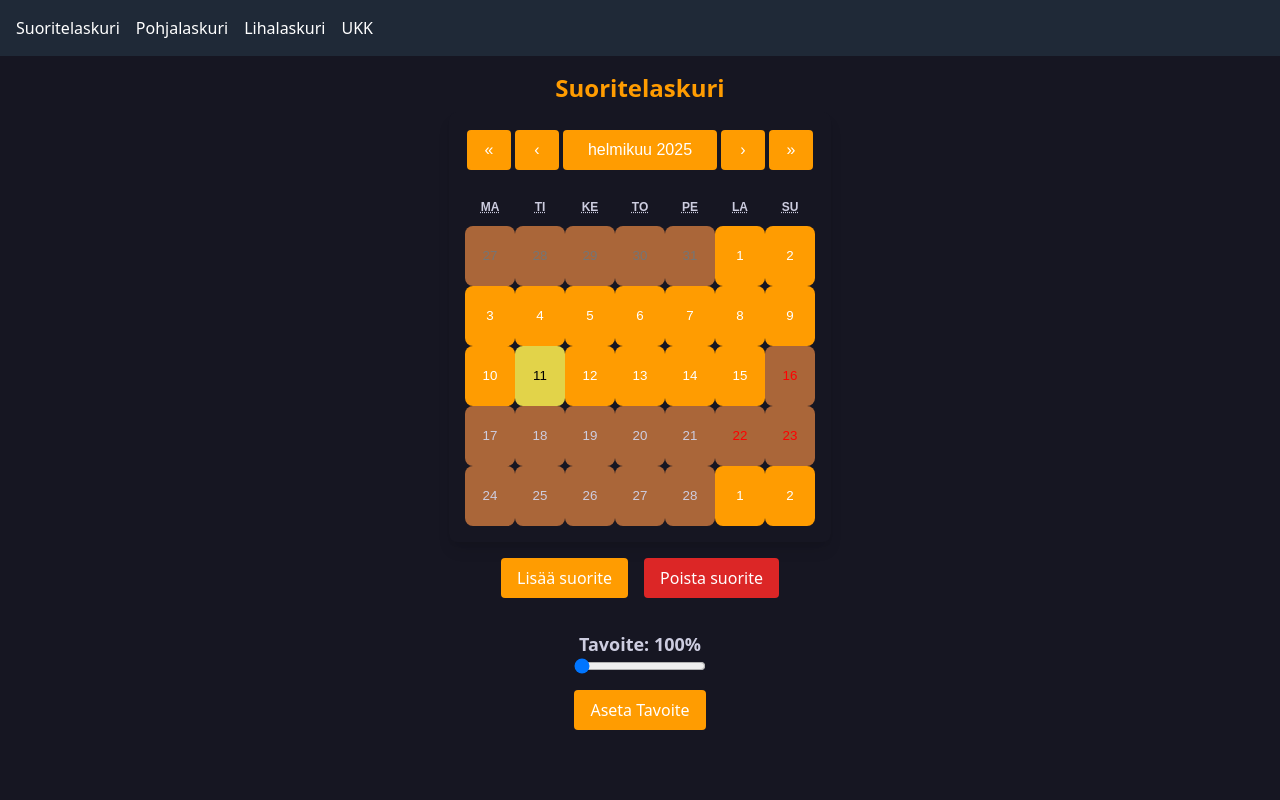
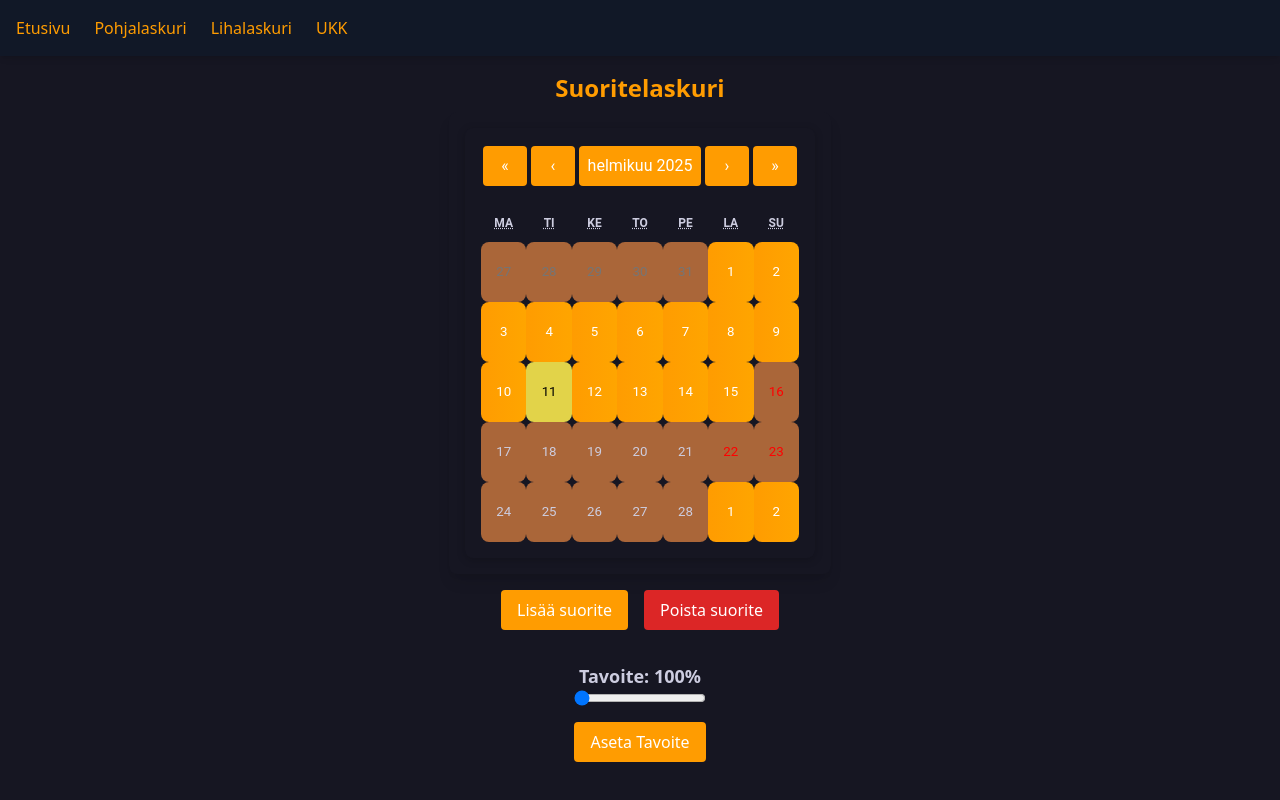
Before and after one commit to ramzorrr/polku, a React (Vite) app: page / in a window 1280 px wide. Shown: the top 800 px of the page. Built offline with nearby package versions, Linux system fonts and the light colour scheme.

Commit message:
some changes in the CSS

```diff
--- a/src/DailyPerformance.tsx
+++ b/src/DailyPerformance.tsx
@@ -3,18 +3,18 @@ import React from 'react';
 interface DailyPerformanceProps {
   value: string;
   percentage: number;
-  label?: string; // optional label prop
+  label?: string;
 }
 
 const DailyPerformance: React.FC<DailyPerformanceProps> = ({
   value,
   percentage,
-  label = "Päivittäinen suorite", // default label if none is provided
+  label = "Päivittäinen suorite",
 }) => {
   return (
-    <div className="p-4 bg-blue-500 text-white rounded shadow-lg">
-      <h3 className="text-lg font-bold">{label}</h3>
-      <p>{value} ({percentage}%)</p>
+    <div className="p-6 bg-gradient-to-r from-blue-600 to-blue-400 text-white rounded-lg shadow-md hover:shadow-xl transform hover:scale-105 transition duration-300">
+      <h3 className="text-xl font-semibold mb-2">{label}</h3>
+      <p className="text-2xl font-bold">{value} <span className="text-lg">({percentage}%)</span></p>
     </div>
   );
 };
--- a/src/DirectToGoal.tsx
+++ b/src/DirectToGoal.tsx
@@ -9,14 +9,12 @@ interface DirectToGoalProps {
 const DirectToGoal: React.FC<DirectToGoalProps> = ({
   value,
   percentage,
-  label = "Suoraan tavoitteeseen", // default value if none provided
+  label = "Suoraan tavoitteeseen",
 }) => {
   return (
-    <div className="p-4 bg-green-500 text-white rounded shadow-lg">
-      <h3 className="text-lg font-bold">{label}</h3>
-      <p>
-        {value} ({percentage}%)
-      </p>
+    <div className="p-6 bg-gradient-to-r from-green-600 to-green-400 text-white rounded-lg shadow-md hover:shadow-xl transform hover:scale-105 transition duration-300">
+      <h3 className="text-xl font-semibold mb-2">{label}</h3>
+      <p className="text-2xl font-bold">{value} <span className="text-lg">({percentage}%)</span></p>
     </div>
   );
 };
--- a/src/Navbar.tsx
+++ b/src/Navbar.tsx
@@ -1,15 +1,15 @@
-// Navbar.tsx
 import React from 'react';
 import { Link } from 'react-router-dom';
 
-
 const Navbar: React.FC = () => {
   return (
-    <nav className="p-4 bg-gray-800 text-white">
-      <Link to="/" className="mr-4">Suoritelaskuri</Link>
-      <Link to="/pohjalaskuri" className="text-white mr-4">Pohjalaskuri</Link>
-      <Link to="/lihalaskuri" className="text-white mr-4">Lihalaskuri</Link>
-      <Link to="/faq" className="text-white mr-4" >UKK</Link>
+    <nav className="sticky top-0 z-50 p-4 bg-gray-900 shadow-md flex justify-between items-center text-[#FF9C01]">
+      <div className="space-x-6">
+        <Link to="/" className="hover:text-yellow-400 transition duration-200">Etusivu</Link>
+        <Link to="/pohjalaskuri" className="hover:text-yellow-400 transition duration-200">Pohjalaskuri</Link>
+        <Link to="/lihalaskuri" className="hover:text-yellow-400 transition duration-200">Lihalaskuri</Link>
+        <Link to="/faq" className="hover:text-yellow-400 transition duration-200">UKK</Link>
+      </div>
     </nav>
   );
 };
--- a/src/PerformanceModal.tsx
+++ b/src/PerformanceModal.tsx
@@ -138,8 +138,8 @@ const PerformanceModal: React.FC<PerformanceModalProps> = ({
   // --- End Dynamic Performance Calculation ---
 
   return (
-    <div className="fixed inset-0 flex items-center justify-center bg-black bg-opacity-50 z-50" lang="fi-FI">
-      <div className="bg-white p-6 rounded text-black shadow-lg w-80">
+    <div className="fixed inset-0 flex items-center justify-center bg-black bg-opacity-50 backdrop-blur-sm z-50 transition-opacity duration-300">
+      <div className="bg-white p-6 rounded text-black shadow-lg w-80 transform transition-all duration-300">
         <h3 className="text-xl font-bold mb-4">Lisää suorite</h3>
         <form onSubmit={onSubmit}>
           {/* SIGN-IN TIME */}
--- a/src/RemainingWorkdays.tsx
+++ b/src/RemainingWorkdays.tsx
@@ -2,9 +2,9 @@ import React from 'react';
 
 const RemainingWorkdays = ({ days }: { days: number }) => {
   return (
-    <div className="p-4 bg-red-500 text-white rounded shadow-lg">
-      <h3 className="text-lg font-bold">Työpäiviä jäljellä</h3>
-      <p>{days}</p>
+    <div className="p-6 bg-gradient-to-r from-red-600 to-red-400 text-white rounded-lg shadow-md hover:shadow-xl transform hover:scale-105 transition duration-300">
+      <h3 className="text-xl font-semibold mb-2">Työpäiviä jäljellä</h3>
+      <p className="text-2xl font-bold">{days}</p>
     </div>
   );
 };
--- a/src/Tavoite.tsx
+++ b/src/Tavoite.tsx
@@ -195,11 +195,11 @@ const Tavoite = ({
       {/* Remaining Data Display */}
       {savedGoal !== null && remainingData && (
         <div className="mt-4 grid grid-cols-1 gap-4">
-          <div className="p-4 bg-pink-500 text-white rounded shadow-lg">
-            <h3 className="text-lg font-bold">Jakson keskisuorite</h3>
-            <p>{remainingData.currentAveragePercentage}%</p>
-            <h3 className="text-lg font-bold">Maksetut työtunnit</h3>
-            <p>{remainingData.totalInputHours} h</p>
+          <div className="p-6 bg-gradient-to-r from-pink-600 to-pink-400 text-white rounded-lg shadow-md hover:shadow-xl transform hover:scale-105 transition duration-300">
+            <h3 className="text-xl font-semibold mb-2">Jakson keskisuorite</h3>
+            <p className="text-2xl font-bold">{remainingData.currentAveragePercentage}%</p>
+            <h3 className="text-xl font-semibold mt-4">Maksetut työtunnit</h3>
+            <p className="text-2xl font-bold">{remainingData.totalInputHours} h</p>
           </div>
           <DailyPerformance
             value={remainingData.dailyRequiredAbsolute}
--- a/src/customCalendar.css
+++ b/src/customCalendar.css
@@ -1,27 +1,49 @@
 /* Custom styles for the calendar */
 .react-calendar {
   border: none;
-  font-family: Arial, Helvetica, sans-serif;
+  font-family: 'Roboto', sans-serif;
   background: #161622;
+  padding: 1rem;
+  border-radius: 8px;
+  box-shadow: 0 2px 8px rgba(0, 0, 0, 0.2);
 }
 
+.react-calendar__month-view__weekdays {
+  list-style: none;
+  padding: 0;
+}
+
+.react-calendar__month-view__weekdays__weekday {
+  display: flex;
+  justify-content: center;
+  align-items: center;
+  padding: 10px 0;
+}
+
+/* Updated tile styles */
 .react-calendar__tile {
   background: #aa6639;
   border-radius: 8px;
-  margin: 2px;
+  margin: 4px;
   padding: 10px;
   text-align: center;
-  width: 40px; /* Set a fixed width */
-  height: 60px; /* Adjust height to accommodate both date and suorite */
+  width: 40px;
+  height: 60px;
   display: flex;
-  flex-direction: column; /* Arrange content vertically */
+  flex-direction: column;
   align-items: center;
   justify-content: center;
+  transition: transform 0.2s ease, box-shadow 0.2s ease;
 }
 
-/* Style for the current period tiles */
+.react-calendar__tile:hover {
+  transform: scale(1.05);
+  box-shadow: 0 4px 12px rgba(0, 0, 0, 0.2);
+}
+
+/* Current period tiles with gradient background */
 .react-calendar__tile.currentPeriod {
-  background: #FF9C01; /* For example, a green color */
+  background: linear-gradient(to right, #FF9C01, #FFA500);
   color: white;
 }
 
@@ -30,6 +52,7 @@
   color: black !important;
 }
 
+/* Active and now styles */
 .react-calendar__tile--active {
   background: #1976d2;
   color: white;
@@ -45,42 +68,32 @@
   color: #9e9e9e;
 }
 
+/* Navigation buttons */
 .react-calendar__navigation button {
   background: #FF9C01;
   color: white;
   border: none;
   border-radius: 4px;
-  padding: 10px;
+  padding: 5px;
   margin: 2px;
+  transition: background 0.2s ease;
 }
 
 .react-calendar__navigation button:hover {
-  background: #45a049;
+  background: #FFA500;
 }
 
+/* Weekend days styling */
 .react-calendar__month-view__days__day--weekend {
   color: #ff0101;
 }
 
-/* Remove dots underneath day names */
-.react-calendar__month-view__weekdays {
-  list-style: none;
-  padding: 0;
-}
-
-.react-calendar__month-view__weekdays__weekday {
-  display: flex;
-  justify-content: center;
-  align-items: center;
-  padding: 10px 0;
-}
-
 /* Custom styles for date and suorite values */
 .react-calendar__tile .date {
-  font-size: 1rem; /* Adjust font size for date */
+  font-size: 1rem;
 }
 
 .react-calendar__tile .suorite {
-  font-size: 0.75rem; /* Smaller font size for suorite */
-  margin-top: 2px; /* Add some space between date and suorite */
+  font-size: 0.75rem;
+  margin-top: 2px;
 }
```
